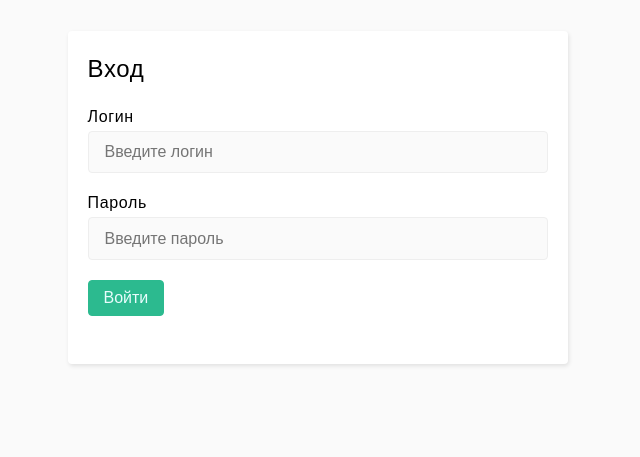
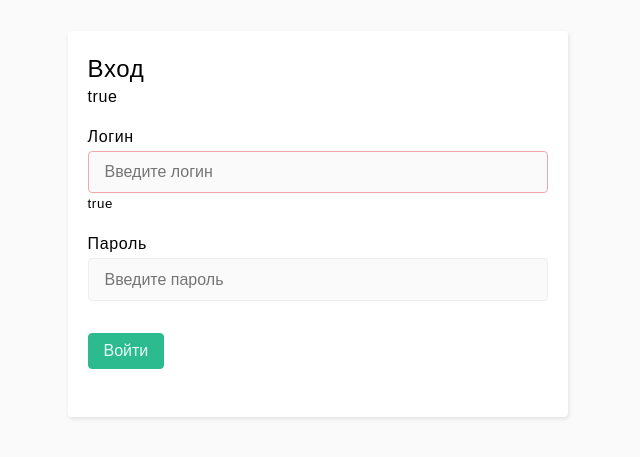
Before and after one commit to SoftManiack/file-manager, a Vue app in the folder frontend-desctop/: page / in a window 1280 px wide. Shown: the part 289-746 px from the top of the page, without its empty margins (315-955 px from the left). Built offline with nearby package versions, Linux system fonts and the light colour scheme; a web font is replaced by a local one.

Commit message:
fix vulidate

```diff
--- a/frontend-desctop/src/assets/styles/colors.scss
+++ b/frontend-desctop/src/assets/styles/colors.scss
@@ -6,6 +6,8 @@
     --br-color-input-focus: #7cb8ff;
     --main-on-surface: #414141;
 
+    --br-color-error-input: #f0aaaa;
+
     --button-green-color-font: #e8fcfc;
     --button-green-color-border: #2cba8f;
     --button-green-color-bg: #2cba8f;
--- a/frontend-desctop/src/components/shared/Button.vue
+++ b/frontend-desctop/src/components/shared/Button.vue
@@ -9,7 +9,7 @@
         icon?: string,
         color?: string
         isDisabled?: boolean
-        error?: string
+        error?: boolean
     }
 
     const props = defineProps<IButton>();
@@ -23,6 +23,7 @@
 
 <template>
     <button
+        :disabled="error"
         :class="['btn', `btn__${size}`, `btn__${color}`]"
         @click="clickOnButton"
     >
@@ -60,5 +61,8 @@
         padding-left: 15px;
         padding-right: 15px;
     }
+    .btn__error{
+
+    }
 
 </style>
--- a/frontend-desctop/src/components/shared/Input.vue
+++ b/frontend-desctop/src/components/shared/Input.vue
@@ -38,7 +38,7 @@
                 <slot name="leftIcon"></slot>
             </span>
             <input
-               :class="{'input--is-left-slot': slots.leftIcon}"
+               :class="{'input--is-left-slot': slots.leftIcon, 'input--error': error }"
                 ref="input"
                 :value="modelValue"
                 :placeholder="placeholder"
@@ -93,9 +93,12 @@
             .input--is-left-slot{
                 padding-left: 1.8rem;
             }
-        }
-        &__error{
-
+            .input--error{
+                border-color: var(--br-color-error-input)
+            }
+            .input--error:hover{
+                border-color: var(--br-color-error-input)
+            }
         }
     }
 </style>
--- a/frontend-desctop/src/pages/Login.vue
+++ b/frontend-desctop/src/pages/Login.vue
@@ -1,6 +1,6 @@
 <script lang="ts" setup>
 
-    import { ref, computed }  from 'vue'
+    import { ref, computed, reactive  }  from 'vue'
     import { storeToRefs } from 'pinia'
     import { useVuelidate } from '@vuelidate/core'
     import { required } from '@vuelidate/validators'
@@ -14,24 +14,32 @@
     const auth = useAuthStore()
     const { getAuthError } = storeToRefs(auth)
 
+    const state = reactive({
+        email: null,
+        password: null
+    })
+
+    const requiredNameLength = ref(2)
+
     const email = ref('')
     const password = ref('')
 
     const validation = computed(() => ({
-        login: {
-            required: required
+        email: {
+            required,
         }
     }))
 
-    const v = useVuelidate(validation, { email })
+    const v = useVuelidate(validation, state)
 
     const eventForButton = () => {
 
         auth.login( {
-            email: email.value,
-            password: password.value
+            email: state.email.value,
+            password: state.password.value
         })
     }
+
 </script>
 
 <template>
@@ -40,24 +48,26 @@
         <Typography :tagName="'h4'">
             Вход
         </Typography>
+        {{v.email.$invalid}}
         <Input
             class="mt-4"
-            v-model:modelValue="email"
+            v-model:modelValue="state.email"
             label="Логин"
             name="name"
             placeholder="Введите логин"
+               :error="v.email.$invalid"
 
         />
         <Input
             class="mt-4"
-            v-model:modelValue="password"
+            v-model:modelValue="state.password"
             label="Пароль"
             name="password"
             placeholder="Введите пароль"
         />
-        <span class="login-from__error">
-            {{ getAuthError }}
-        </span>
+        <div class="login-from__error">
+            {{ getAuthError.error }}
+        </div>
         <Button
             class="mt-4"
             label="Войти"
@@ -66,6 +76,7 @@
             type="button"
             size="m"
             @click="eventForButton"
+            :error="v.email.$invalid"
         />
     </form>
 </template>
@@ -80,7 +91,7 @@
         border-radius: 4px;
         padding-bottom: 3rem;
         &__error{
-
+            margin-top: 2rem !important;
         }
     }
 </style>
```
